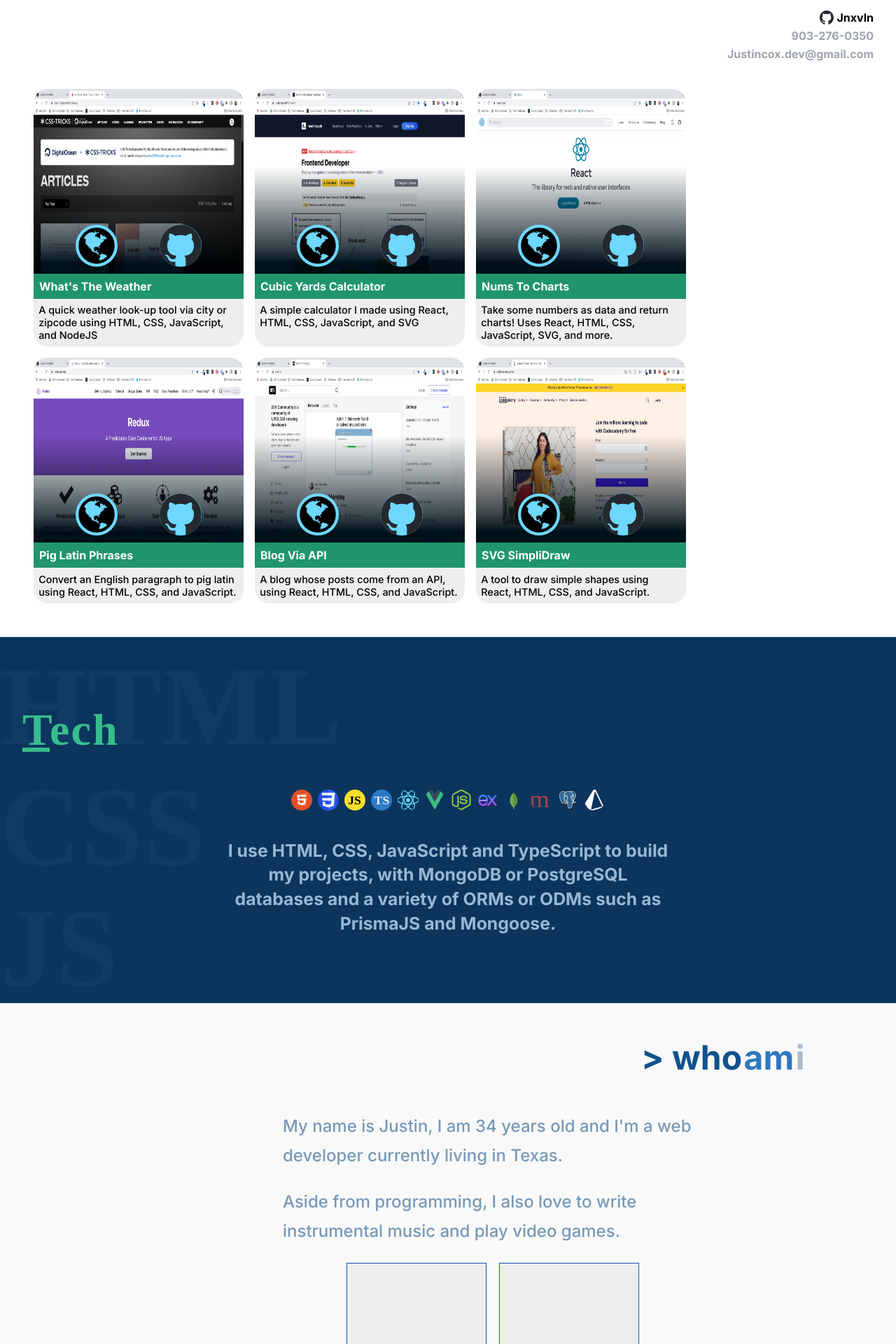
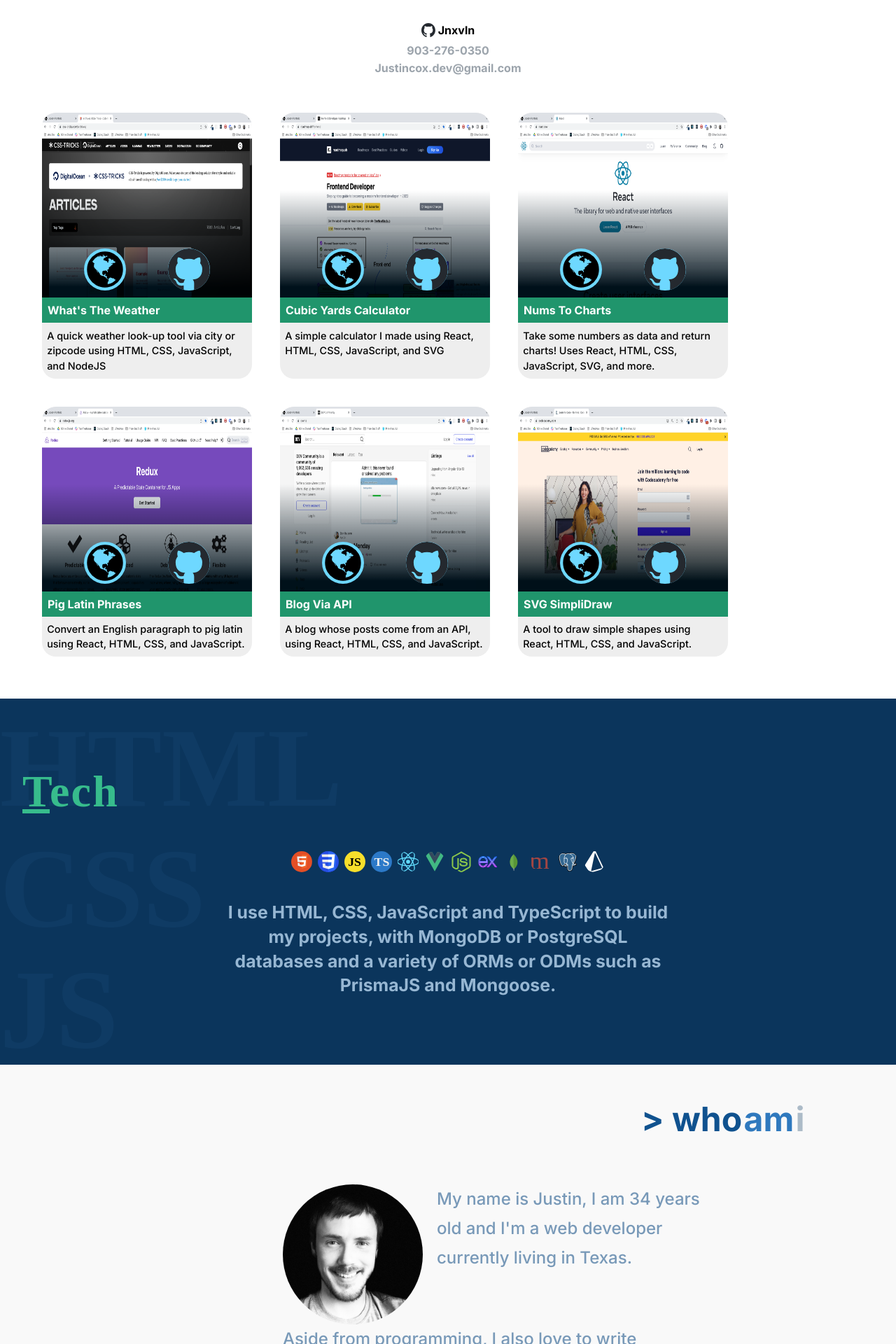
Before and after one commit to Jnxvln/jcodev-portfolio, a Next.js app: page / in a window 1280 px wide. Shown: the part 660-2580 px from the top of the page at 70% size. Built offline with nearby package versions, Linux system fonts and the light colour scheme.

Commit message:
Update Projects and About sections

```diff
--- a/components/About/About.module.scss
+++ b/components/About/About.module.scss
@@ -11,6 +11,10 @@ $contactTextColor: #BBCADA;
 .sectionContainer {
   background-color: $backgroundColor;
   padding: 2em;
+}
+
+.headerWrapper {
+  margin-bottom: 4em;
 }
 
 .headerTitle {
@@ -53,9 +57,13 @@ $contactTextColor: #BBCADA;
 }
 
 .interests {
+  // border: 2px solid red;
+  max-width: 600px;
+  margin: 0 auto;
+  margin-top: 2em;
   display: flex;
   flex-direction: column;
-  justify-content: center;
+  justify-content: space-between;
   align-items: center;
   gap: 18px;
 
@@ -118,6 +126,20 @@ $contactTextColor: #BBCADA;
   transition: color 0.35s;
 }
 
+.profileImageWrapper {
+  display: flex;
+  flex-direction: column;
+  gap: 20px;
+}
+
+.profileImage {
+  border-radius: 100%;
+  width: auto;
+  max-width: 150px;
+  height: 150px;
+  margin: 0 auto;
+}
+
 @media screen and (min-width: 768px) {
   .sectionContainer {
     padding: 4em;
@@ -140,6 +162,16 @@ $contactTextColor: #BBCADA;
     }
   }
 
+  .profileImageWrapper {
+    display: flex;
+    flex-direction: row;
+    gap: 20px;
+  }
+
+  // .profileImage {
+  //   height: 150px;
+  //   max-width: 150px;
+  // }
 }
 
 @media screen and (min-width: 1024px) {
@@ -152,6 +184,11 @@ $contactTextColor: #BBCADA;
       font-size: 1.5rem;
     }
   }
+
+  .profileImage {
+    max-width: 200px;
+    height: 200px;
+  }
 }
 
 @media screen and (min-width: 1440px) {
--- a/components/About/About.tsx
+++ b/components/About/About.tsx
@@ -3,6 +3,7 @@ import dayjs from "dayjs";
 import GithubLogoWhite from "../../assets/images/github-white.svg"
 import Image from "next/image"
 import Link from "next/link"
+import ProfileImage from "../../assets/images/about/justin-cox.jpg"
 
 export default function About () {
 
@@ -11,7 +12,7 @@ export default function About () {
   return (
     <div>
       <section className={styles.sectionContainer}>
-        <header>
+        <header className={styles.headerWrapper}>
           <h1 className={styles.headerTitle}>
             <span className={`${styles.title} ${styles.titleA}`}>&gt; who</span>
             <span className={`${styles.title} ${styles.titleB}`}>am</span>
@@ -20,7 +21,10 @@ export default function About () {
         </header>
 
         <div className={styles.about}>
-          <p>My name is Justin, I am {age} years old and I'm a web developer currently living in Texas.</p>
+          <div className={styles.profileImageWrapper}>
+            <Image src={ProfileImage} alt="Justin Cox" className={styles.profileImage} />
+            <p>My name is Justin, I am {age} years old and I'm a web developer currently living in Texas.</p>
+          </div>
           <p>Aside from programming, I also love to write instrumental music and play video games.</p>
         </div>
 
@@ -29,6 +33,7 @@ export default function About () {
           <div className={styles.interest}></div>
         </div>
       </section>
+
       {/* Site Footer */}
       <footer className={styles.footer}>
         <div className={styles.githubUsername}>
--- a/components/Projects/Project/Project.module.scss
+++ b/components/Projects/Project/Project.module.scss
@@ -10,6 +10,7 @@ $roundRadius: 20px;
   max-width: 300px;
   border-radius: $roundRadius;
   background-color: rgb(238, 238, 238);
+  margin: 0.75em;
 }
 
 .imageWrapper {
@@ -99,7 +100,7 @@ filter: progid:DXImageTransform.Microsoft.gradient(startColorstr="#00111b",endCo
   font-family: "Inter", sans-serif;
   font-size: 0.9rem;
   font-weight: normal;
-  line-height: 125%;
+  line-height: 150%;
   // min-height: 300px;
   // max-height: 300px;
 }
--- a/components/Projects/Projects.module.scss
+++ b/components/Projects/Projects.module.scss
@@ -15,21 +15,21 @@
   text-align: center;
   font-size: 2rem;
   margin-top: 0.4em;
+  margin-bottom: 0.4em;
 }
 
 .contactInfo {
   font-family: "Inter", sans-serif;
-  text-align: right;
-  display: flex;
-  flex-direction: column;
-  gap: 6px;
+  text-align: center;
   font-weight: bold;
+  line-height: 155%;
 }
 
 .githubUsername {
   display: flex;
   align-items: center;
-  justify-content: flex-end;
+  justify-content: center;
+  margin-bottom: 0.25em;
 }
 
 .githubLogo {
--- a/components/Projects/Projects.tsx
+++ b/components/Projects/Projects.tsx
@@ -6,12 +6,6 @@ import styles from "./Projects.module.scss"
 import Project from "./Project/Project";
 import GithubLogo from "../../assets/images/github.svg"
 import Image from "next/image"
-// import Project1Img from "../../assets/images/projects/temp-project-1.png"
-// import Project2Img from "../../assets/images/projects/temp-project-2.png"
-// import Project3Img from "../../assets/images/projects/temp-project-3.png"
-// import Project4Img from "../../assets/images/projects/temp-project-4.png"
-// import Project5Img from "../../assets/images/projects/temp-project-5.png"
-// import Project6Img from "../../assets/images/projects/temp-project-6.png"
 
 import Project1Img from "../../assets/images/projects/web1.png"
 import Project2Img from "../../assets/images/projects/web2.png"
@@ -29,7 +23,7 @@ export default function Projects () {
     description: string
   }
 
-  const [projects, setProjects] = useState([
+  const [projects] = useState([
     {
       id: 1,
       title: "What's The Weather",
```
Also changed, not shown: assets/images/about/justin-cox.jpg (added).
